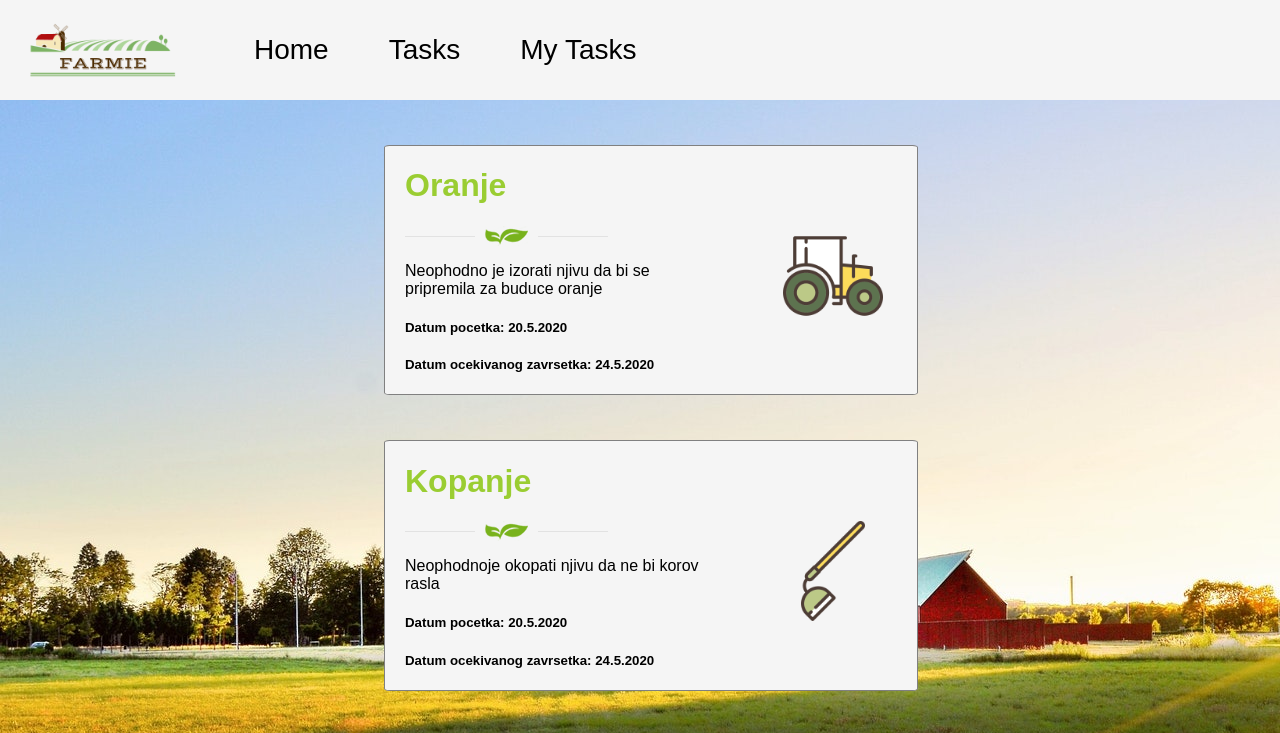
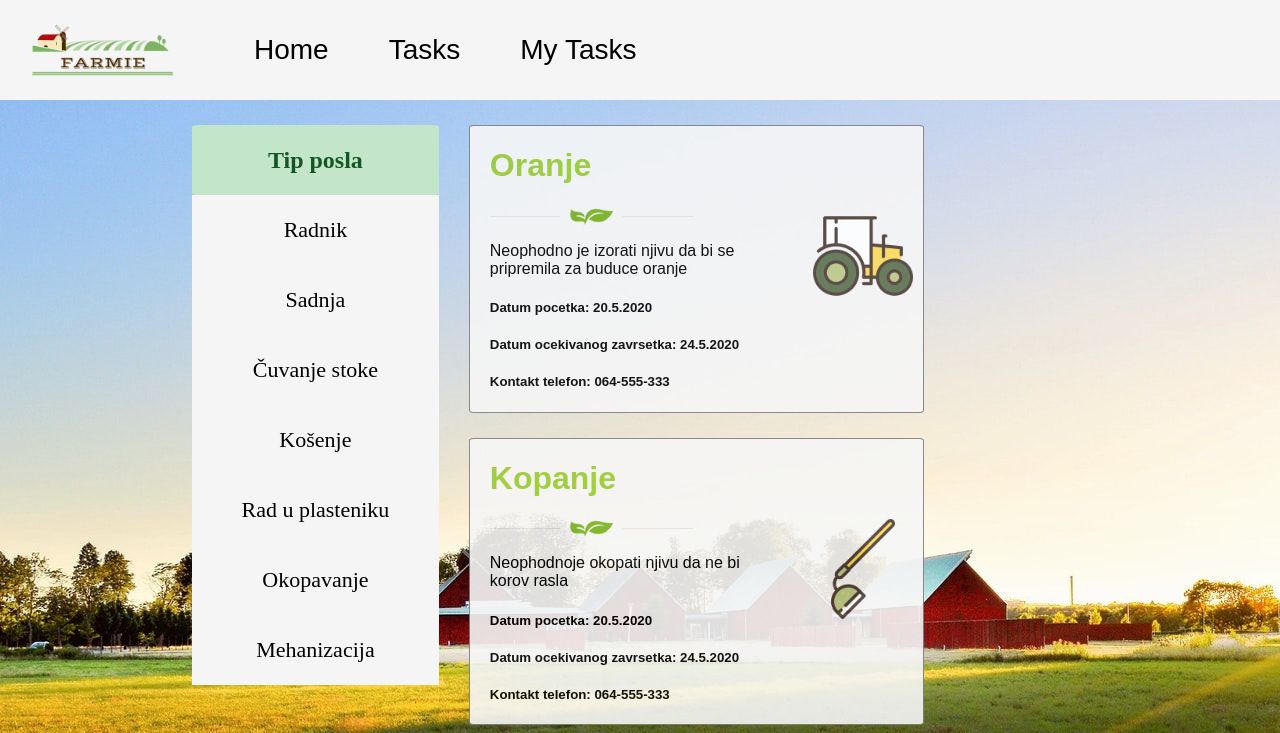
Before and after one commit to Muja98/RxJSNew, a website built with webpack: page index.html in a window 1280 px wide. Both pictures are taken after a click on the element "Home". Shown: the top 733 px of the page. Built offline with nearby package versions, Linux system fonts and the light colour scheme; data requests are answered from the project's data file.

Commit message:
minor bug fixed

```diff
--- a/Services/taskService.js
+++ b/Services/taskService.js
@@ -6,6 +6,7 @@ import {switchMap} from 'rxjs/operators'
 
 let URL_TASK = "http://localhost:3000/Tasks"
 let URL_WORKER = "http://localhost:3000/Worker"
+let URL_WORKTYPES = "http://localhost:3000/WorkType"
 export class TaskServices{
     constructor(){}
 
@@ -22,6 +23,33 @@ export class TaskServices{
 
       return data$;
     }
+    //http://localhost:3000/Tasks?taskid=1
+    getAllTaskById(id)
+    {
+        const data$ = fromFetch(URL_TASK+`?taskid=${id}`).pipe(
+            switchMap(response =>{
+                if(response.ok)
+                {
+                    return response.json();
+                }
+            })
+        )
+
+      return data$;
+    }
+    getAllWorkTypes(){
+        const data$ = fromFetch(URL_WORKTYPES).pipe(
+            switchMap(response =>{
+                if(response.ok)
+                {
+                    return response.json();
+                }
+            })
+        )
+        return data$;
+    }
+
+
 
 
 }
--- a/css/design.css
+++ b/css/design.css
@@ -1,5 +1,7 @@
 body{
     background-image: url("../resources/5.jpg");
+    background-attachment: fixed;
+    background-repeat: no-repeat;
 }
 
 #navigationBarContainer{
@@ -24,18 +26,59 @@ body{
     flex-direction: column;
 }
 
+.mainContainer
+{
+    width: 70%;
+    height: 100%;
+    display: flex;
+    flex-direction: row-reverse;
+}
+
+.rightMenuContent
+{
+    height: auto;
+    width: 70%;
+
+}
+
+.leftMenuContent
+{
+    height: 400px;
+    width: 250px;
+    margin-top: 25px;
+    border-radius: 3%;
+    margin-right: 30px;
+}
+
+.leftMenuContentItem
+{
+    height: 70px;
+    width: 100%;
+    display: flex;
+    align-items:  center;
+    justify-content: center;
+    font-size: 22px;
+    font-weight: 530;
+}
+
+.leftMenuContentItem:hover
+{
+    color: yellowgreen;
+    transition: 0.3s;
+}
 
 .taskItem
 {
-    width: 100%;
+    width: 70%;
     height: fit-content;
     background-color: whitesmoke;
-    margin-top: 45px;
+    margin-top: 25px;
     border-radius: 1%;
     border: 1px solid gray;
     display: flex;
     flex-direction: row;
     padding-left: 20px;
+    opacity: 0.9;
 }
 
 .leftDiv
@@ -56,8 +99,9 @@ body{
 
 }
 
-.mainContainer
+
+
+.searchByItems
 {
-    width: 40%;
-    height: 100%;
+
 }
--- /dev/null
+++ b/css/modal.css
@@ -0,0 +1,37 @@
+.modal {
+    display: none; /* Hidden by default */
+    position: fixed; /* Stay in place */
+    z-index: 1; /* Sit on top */
+    padding-top: 100px; /* Location of the box */
+    left: 0;
+    top: 0;
+    width: 100%; /* Full width */
+    height: 100%; /* Full height */
+    overflow: auto; /* Enable scroll if needed */
+    background-color: rgb(0,0,0); /* Fallback color */
+    background-color: rgba(0,0,0,0.4); /* Black w/ opacity */
+  }
+
+  /* Modal Content */
+  .modal-content {
+    background-color: #fefefe;
+    margin: auto;
+    padding: 20px;
+    border: 1px solid #888;
+    width: 80%;
+  }
+
+  /* The Close Button */
+  .close {
+    color: #aaaaaa;
+    float: right;
+    font-size: 28px;
+    font-weight: bold;
+  }
+
+  .close:hover,
+  .close:focus {
+    color: #000;
+    text-decoration: none;
+    cursor: pointer;
+  }
--- a/db.json
+++ b/db.json
@@ -8,7 +8,8 @@
             "completed":false,
             "WorkerId": null,
             "dateOpen": "20.5.2020",
-            "dateClosed": "24.5.2020"
+            "dateClosed": "24.5.2020",
+            "phone": "064-555-333"
         },
         {
             "id": 2,
@@ -18,7 +19,8 @@
             "completed":false,
             "WorkerId": null,
             "dateOpen": "20.5.2020",
-            "dateClosed": "24.5.2020"
+            "dateClosed": "24.5.2020",
+            "phone": "064-555-333"
         },
         {
             "id": 3,
@@ -28,7 +30,8 @@
             "completed":false,
             "WorkerId": null,
             "dateOpen": "20.5.2020",
-            "dateClosed": "24.5.2020"
+            "dateClosed": "24.5.2020",
+            "phone": "064-555-333"
         },
         {
             "id": 4,
@@ -38,7 +41,19 @@
             "completed":false,
             "WorkerId": null,
             "dateOpen": "20.5.2020",
-            "dateClosed": "24.5.2020"
+            "dateClosed": "24.5.2020",
+            "phone": "064-555-333"
+        },
+        {
+            "id": 5,
+            "title": "Radnik",
+            "taskid": 1,
+            "description":"Neophodan je radnik za rad na farmi",
+            "completed":false,
+            "WorkerId": null,
+            "dateOpen": "20.5.2020",
+            "dateClosed": "24.5.2020",
+            "phone": "064-555-333"
         }
     ],
     "Worker":[
@@ -50,5 +65,35 @@
             "dateOfBirth":"10.5.1998",
             "tasksId":[1]
         }
+    ],
+    "WorkType":[
+        {
+            "id":1,
+            "name":"Radnik"
+        },
+        {
+            "id":2,
+            "name":"Sadnja"
+        },
+        {
+            "id":3,
+            "name":"Čuvanje stoke"
+        },
+        {
+            "id":4,
+            "name":"Košenje"
+        },
+        {
+            "id":5,
+            "name":"Rad u plasteniku"
+        },
+        {
+            "id":6,
+            "name":"Okopavanje"
+        },
+        {
+            "id":7,
+            "name":"Mehanizacija"
+        }
     ]
 }
--- a/index.html
+++ b/index.html
@@ -2,6 +2,7 @@
     <title>Farmie</title>
     <link rel = "stylesheet" href = "./css/design.css"/>
     <link rel = "stylesheet" href = "./css/navigation.css"/>
+    <link rel = "stylesheet" href = "./css/modal.css"/>
 </head>
 <body>
         <div id="navigationBarContainer"></div>
--- a/src/Navigation/NavigationBar.js
+++ b/src/Navigation/NavigationBar.js
@@ -15,7 +15,7 @@ export function CreateNavigationBar(parent){
 
         let pic = document.createElement("img");
         pic.src = "./resources/logo.png";
-        pic.style.width="80%"
+        pic.style.width="78%"
         pic.style.cursor = "pointer"
         div.appendChild(pic);
 
--- a/src/Pages/MainPage.js
+++ b/src/Pages/MainPage.js
@@ -2,11 +2,13 @@ import {RouterComponent} from '../../Router/RouterComponent'
 import {TaskServices} from '../../Services/taskService';
 import {Subscriber} from 'rxjs';
 import {zip} from 'rxjs'
+import { isThrowStatement } from 'typescript';
 export class MainPage{
     constructor(){
         this.router = new RouterComponent();
         this.tasks = new TaskServices();
         this.mainContainer = null;
+        this.rightMenuContent = null;
     }
 
     MainContainer(parent){
@@ -14,19 +16,87 @@ export class MainPage{
         parent.appendChild(div);
         this.mainContainer = div;
         this.mainContainer.className = "mainContainer";
+
+        div = document.createElement("div")
+        div.className = "rightMenuContent";
+        this.mainContainer.appendChild(div);
+        this.rightMenuContent = div;
+
+        this.tasks.getAllWorkTypes().subscribe(
+            allTypes => this.createSearchByItem(allTypes)
+        )
         this.tasks.getAllTasks().subscribe(
-            allTasks => this.createTasks(allTasks)
+            allTasks => this.createTasks(allTasks,div)
         )
+
+        this.createModal(parent);
+
     }
 
-    createTasks(allTasks)
+    createModal(parent){
+
+    }
+
+
+
+    createSearchByItem(allTypes){
+        let searchByItems = document.createElement("div");
+        searchByItems.className = "leftMenuContent";
+        this.mainContainer.appendChild(searchByItems);
+
+        let div = document.createElement("div");
+        div.className = "leftMenuContentItem"
+        div.style.backgroundColor = "#c3e6cb"
+        div.style.borderRadius = "3%"
+        div.style.color = "#155724"
+        div.innerText = "Tip posla",
+        div.style.fontWeight = "600"
+        div.style.fontSize = "24px"
+        searchByItems.appendChild(div);
+
+        allTypes.map(el=>{
+            div = document.createElement("div");
+            div.className = "leftMenuContentItem"
+            div.innerText = el.name
+            div.onclick =()=>{
+                this.getItemClicked(el.id)
+            }
+            div.style.cursor = "pointer"
+            div.style.backgroundColor = "whitesmoke"
+            searchByItems.appendChild(div)
+        })
+
+    }
+
+    getItemClicked(id)
     {
+        this.rightMenuContent.innerHTML = "";
+        this.tasks.getAllTaskById(id).subscribe(
+            allTasks => this.createTasks(allTasks,this.rightMenuContent)
+            )
+    }
+
+    createTasks(allTasks, parent)
+    {
+        if(allTasks.length===0)
+        {
+            let taskItem = document.createElement("div");
+            taskItem.className = "taskItem";
+            taskItem.style.height = "100px";
+            taskItem.style.display = "flex";
+            taskItem.style.alignItems = "center";
+            taskItem.style.justifyContent = "center";
+            taskItem.style.fontSize = "24px"
+            taskItem.innerText = "Ne postoje rezultati za željeni tip posla!"
+            parent.appendChild(taskItem);
+            return;
+        }
         allTasks.map((el)=>{
 
 
             let taskItem = document.createElement("div");
             taskItem.className = "taskItem";
-            this.mainContainer.appendChild(taskItem);
+            parent.appendChild(taskItem);
 
             let leftDiv = document.createElement("div");
             leftDiv.className = "leftDiv"
@@ -34,6 +104,10 @@ export class MainPage{
 
             let pom = document.createElement("h1");
             pom.innerText = el.title;
+            pom.style.cursor = "pointer";
+            pom.onclick =()=>{
+                this.ShowModal(el,parent);
+            }
             pom.style.fontFamily = "Arial, Helvetica"
             pom.style.color = "yellowgreen"
             leftDiv.appendChild(pom);
@@ -59,6 +133,11 @@ export class MainPage{
             pom.style.fontFamily = "Arial, Helvetica";
             leftDiv.appendChild(pom);
 
+            pom = document.createElement("h5");
+            pom.innerText ="Kontakt telefon: "+el.phone;
+            pom.style.fontFamily = "Arial, Helvetica";
+            leftDiv.appendChild(pom);
+
             let rightDiv = document.createElement("div")
             rightDiv.className = "rightDiv"
             taskItem.appendChild(rightDiv);
@@ -69,10 +148,16 @@ export class MainPage{
             pic.style.height = "100px"
             rightDiv.appendChild(pic);
 
+        })
+    }
+
+    ShowModal(el,parent)
+    {
 
 
-        })
     }
+
+
 
 }
 
```
